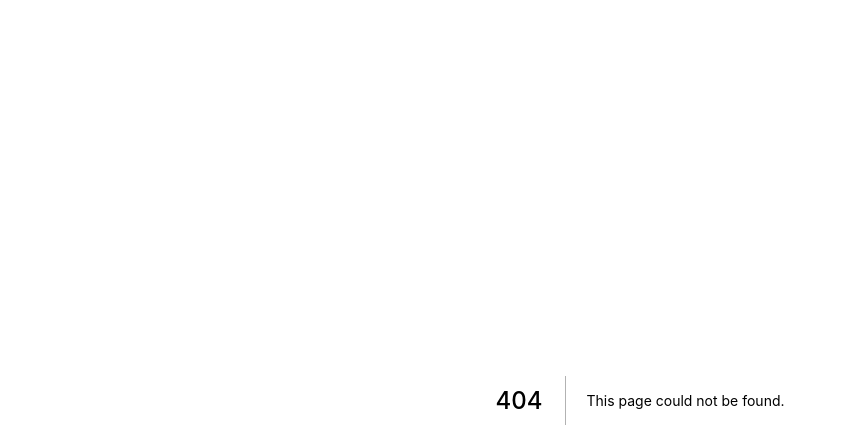
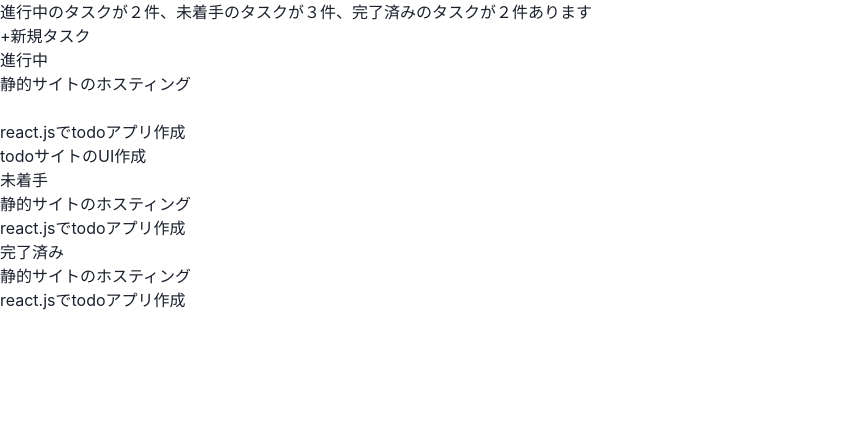
Before and after one commit to if-mentor/next_todo_team_4, a Next.js app: page /Top in a window 1280 px wide. Before the commit this address had no page. Shown: the top 448 px of the page, without its empty margins (0-847 px from the left). Built offline with nearby package versions, Linux system fonts and the light colour scheme.

Commit message:
chakra-uiとヘッダー部分の作成

```diff
--- a/package.json
+++ b/package.json
@@ -12,7 +12,7 @@
     "@chakra-ui/react": "^1.8.6",
     "@emotion/react": "^11",
     "@emotion/styled": "^11",
-    "framer-motion": "^6",
+    "framer-motion": "^4",
     "next": "12.1.0",
     "react": "17.0.2",
     "react-dom": "17.0.2"
--- /dev/null
+++ b/pages/Top.jsx
@@ -0,0 +1,37 @@
+import Link from "next/link";
+import React from "react";
+
+function top() {
+  return (
+    <div>
+      <div>
+        進行中のタスクが２件、未着手のタスクが３件、完了済みのタスクが２件あります
+      </div>
+      <button>
+        <Link href="#">+新規タスク</Link>
+      </button>
+
+      <div className="title">
+        <h2>進行中</h2>
+        <div className="doingTask">静的サイトのホスティング</div>
+        <button></button>
+        <div className="doingTask">react.jsでtodoアプリ作成</div>
+        <div className="doingTask3">todoサイトのUI作成</div>
+      </div>
+
+      <div className="title">
+        <h2>未着手</h2>
+        <div className="unStartedTask">静的サイトのホスティング</div>
+        <div className="unStartedTask">react.jsでtodoアプリ作成</div>
+      </div>
+
+      <div className="title">
+        <h2>完了済み</h2>
+        <div className="doneTask">静的サイトのホスティング</div>
+        <div className="doneTask">react.jsでtodoアプリ作成</div>
+      </div>
+    </div>
+  );
+}
+
+export default top;
```
Also changed, not shown: pages/Header.js (added, +16 -0 lines), pages/SideBar.jsx (added, +7 -0 lines), pages/index.js (+9 -55 lines), 1 other file (tests, documents, lock files or other folders).
